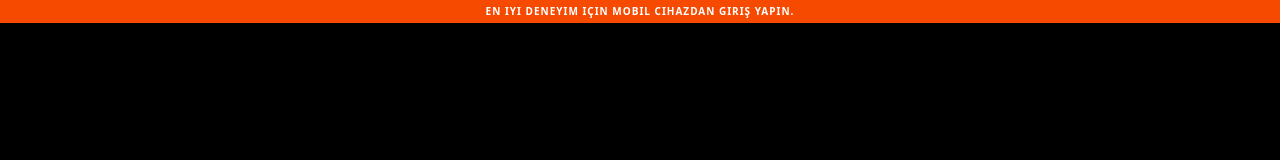
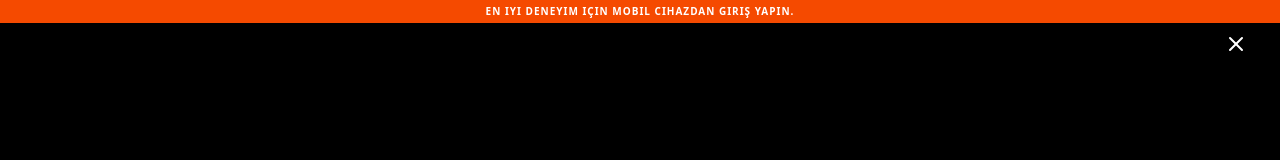
Before and after one commit to AtaCanYmc/cukur-var-web, a React (Vite) app: page /cukur-bildir in a window 1280 px wide. Shown: the top 160 px of the page. Built offline with nearby package versions, Linux system fonts and the light colour scheme; no server answers.

Commit message:
feat: Add cancel functionality to the report flow, enhance camera capture UI with a close button, and update report category descriptions.

```diff
--- a/src/components/report/CameraCapture.tsx
+++ b/src/components/report/CameraCapture.tsx
@@ -1,11 +1,12 @@
 import React, { useRef, useEffect, useState } from 'react';
-import { RefreshCw, Paperclip } from 'lucide-react';
+import { RefreshCw, Paperclip, X } from 'lucide-react';
 
 interface IProps {
     onCapture: (imageSrc: string) => void;
+    onCancel?: () => void;
 }
 
-export const CameraCapture: React.FC<IProps> = ({ onCapture }) => {
+export const CameraCapture: React.FC<IProps> = ({ onCapture, onCancel }) => {
     const videoRef = useRef<HTMLVideoElement>(null);
     const canvasRef = useRef<HTMLCanvasElement>(null);
     const [error, setError] = useState<string | null>(null);
@@ -92,7 +93,17 @@ export const CameraCapture: React.FC<IProps> = ({ onCapture }) => {
             )}
 
             {/* UI Kontrolleri */}
+            {/* UI Kontrolleri */}
             {!error && (
+                <>
+                    {/* Kapat Butonu */}
+                    <button
+                        onClick={() => window.location.href = '/'} // Basit yönlendirme veya onCancel prop'u
+                        className="absolute top-6 right-6 z-30 w-10 h-10 bg-black/40 backdrop-blur-md rounded-full flex items-center justify-center text-white hover:bg-black/60 transition-colors"
+                    >
+                        <X size={24} />
+                    </button>
+
                     <div className="absolute bottom-10 w-full flex items-center justify-center gap-8 z-20">
                         {/* Dosya Yükleme (Alternatif) */}
                         <label className="w-12 h-12 rounded-full bg-white/20 backdrop-blur-md flex items-center justify-center text-white cursor-pointer hover:bg-white/30 transition-all">
@@ -116,6 +127,7 @@ export const CameraCapture: React.FC<IProps> = ({ onCapture }) => {
                             <RefreshCw size={24} />
                         </button>
                     </div>
+                </>
             )}
         </div>
     );
--- a/src/components/report/ReportForm.tsx
+++ b/src/components/report/ReportForm.tsx
@@ -1,19 +1,20 @@
 import React, { useState } from 'react';
 import { useUploadStore } from '../../store/useUploadStore';
-import { Check, AlertTriangle, Lightbulb, Info } from 'lucide-react';
+import { Check, AlertTriangle, Info, X, Car } from 'lucide-react';
 
 interface IProps {
     onSubmit: () => void;
     onBack: () => void;
+    onCancel?: () => void;
 }
 
 const CATEGORIES = [
-    { id: 'pothole', label: 'Çukur', icon: AlertTriangle, color: 'bg-red-100 text-red-600 dark:bg-red-900/30 dark:text-red-400' },
-    { id: 'lighting', label: 'Aydınlatma', icon: Lightbulb, color: 'bg-yellow-100 text-yellow-600 dark:bg-yellow-900/30 dark:text-yellow-400' },
-    { id: 'other', label: 'Diğer', icon: Info, color: 'bg-blue-100 text-blue-600 dark:bg-blue-900/30 dark:text-blue-400' },
+    { id: 'pothole', label: 'Tehlikeli bir çukurla karşılaştım', icon: AlertTriangle, color: 'bg-red-100 text-red-600 dark:bg-red-900/30 dark:text-red-400' },
+    { id: 'damage', label: 'Aracım çukurda hasar gördü', icon: Car, color: 'bg-yellow-100 text-yellow-600 dark:bg-yellow-900/30 dark:text-yellow-400' },
+    { id: 'other', label: 'Yolda başka bir sorun yaşıyorum', icon: Info, color: 'bg-blue-100 text-blue-600 dark:bg-blue-900/30 dark:text-blue-400' },
 ];
 
-export const ReportForm: React.FC<IProps> = ({ onSubmit, onBack }) => {
+export const ReportForm: React.FC<IProps> = ({ onSubmit, onBack, onCancel }) => {
     const { category, description, setDetails, image } = useUploadStore();
     const [localDesc, setLocalDesc] = useState(description);
     const [localCat, setLocalCat] = useState(category);
@@ -46,8 +47,8 @@ export const ReportForm: React.FC<IProps> = ({ onSubmit, onBack }) => {
                                 key={cat.id}
                                 onClick={() => setLocalCat(cat.id)}
                                 className={`flex flex-col items-center gap-2 p-3 rounded-2xl border-2 transition-all ${localCat === cat.id
-                                        ? 'border-orange-500 bg-orange-50 dark:bg-orange-900/20'
-                                        : 'border-slate-100 dark:border-slate-700 bg-slate-50 dark:bg-slate-800'
+                                    ? 'border-orange-500 bg-orange-50 dark:bg-orange-900/20'
+                                    : 'border-slate-100 dark:border-slate-700 bg-slate-50 dark:bg-slate-800'
                                     }`}
                             >
                                 <div className={`p-2 rounded-full ${cat.color}`}>
@@ -77,14 +78,20 @@ export const ReportForm: React.FC<IProps> = ({ onSubmit, onBack }) => {
                     disabled={!localCat}
                     onClick={handleSubmit}
                     className={`w-full py-4 rounded-2xl font-black text-white text-lg shadow-lg flex items-center justify-center gap-2 transition-all active:scale-95 ${localCat
-                            ? 'bg-orange-600 hover:bg-orange-700 shadow-orange-500/30'
-                            : 'bg-slate-300 dark:bg-slate-700 cursor-not-allowed'
+                        ? 'bg-orange-600 hover:bg-orange-700 shadow-orange-500/30'
+                        : 'bg-slate-300 dark:bg-slate-700 cursor-not-allowed'
                         }`}
                 >
                     Raporla
                     <Check size={20} />
                 </button>
-
+                <button
+                    onClick={onCancel}
+                    className={`w-full py-4 rounded-2xl font-black text-white text-lg shadow-lg flex items-center justify-center gap-2 transition-all active:scale-95 bg-slate-300 dark:bg-slate-700 cursor-not-allowed mt-4`}
+                >
+                    İptal
+                    <X size={20} />
+                </button>
             </div>
         </div>
     );
--- a/src/pages/ReportPage.tsx
+++ b/src/pages/ReportPage.tsx
@@ -61,7 +61,10 @@ export const ReportPage: React.FC = () => {
 
                 {/* 1. Camera Step */}
                 {currentStep === 'CAMERA' && (
-                    <CameraCapture onCapture={handleCameraCapture} />
+                    <CameraCapture
+                        onCapture={handleCameraCapture}
+                        onCancel={() => navigate(ROUTES.HOME)}
+                    />
                 )}
 
                 {/* 2. Preview & Blur Step */}
@@ -77,6 +80,7 @@ export const ReportPage: React.FC = () => {
                     <ReportForm
                         onSubmit={handleReportSubmit}
                         onBack={() => setStep('PREVIEW')}
+                        onCancel={() => navigate(ROUTES.HOME)}
                     />
                 )}
 
```
Lines whose indentation alone changed are shown as unchanged.
